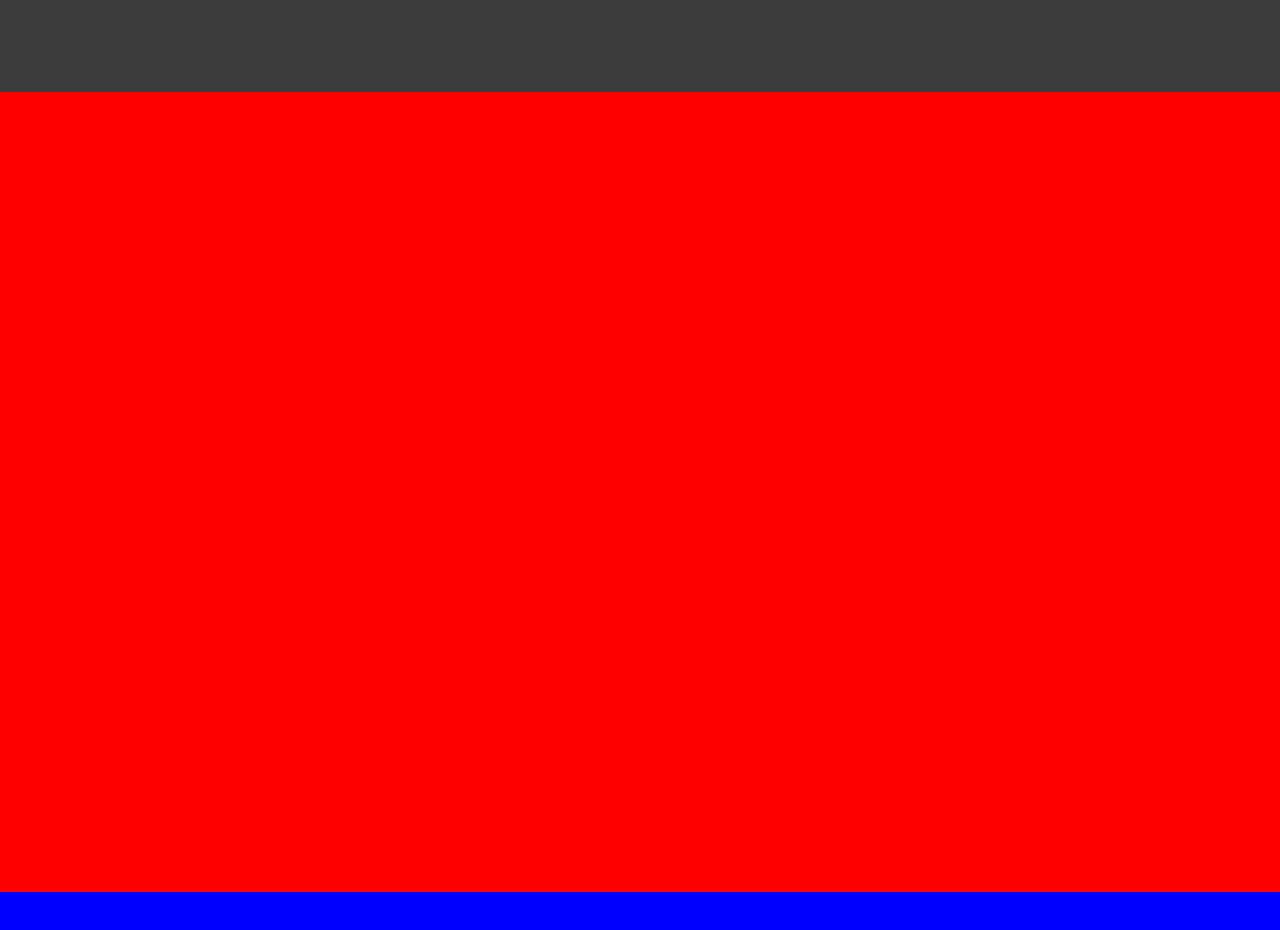
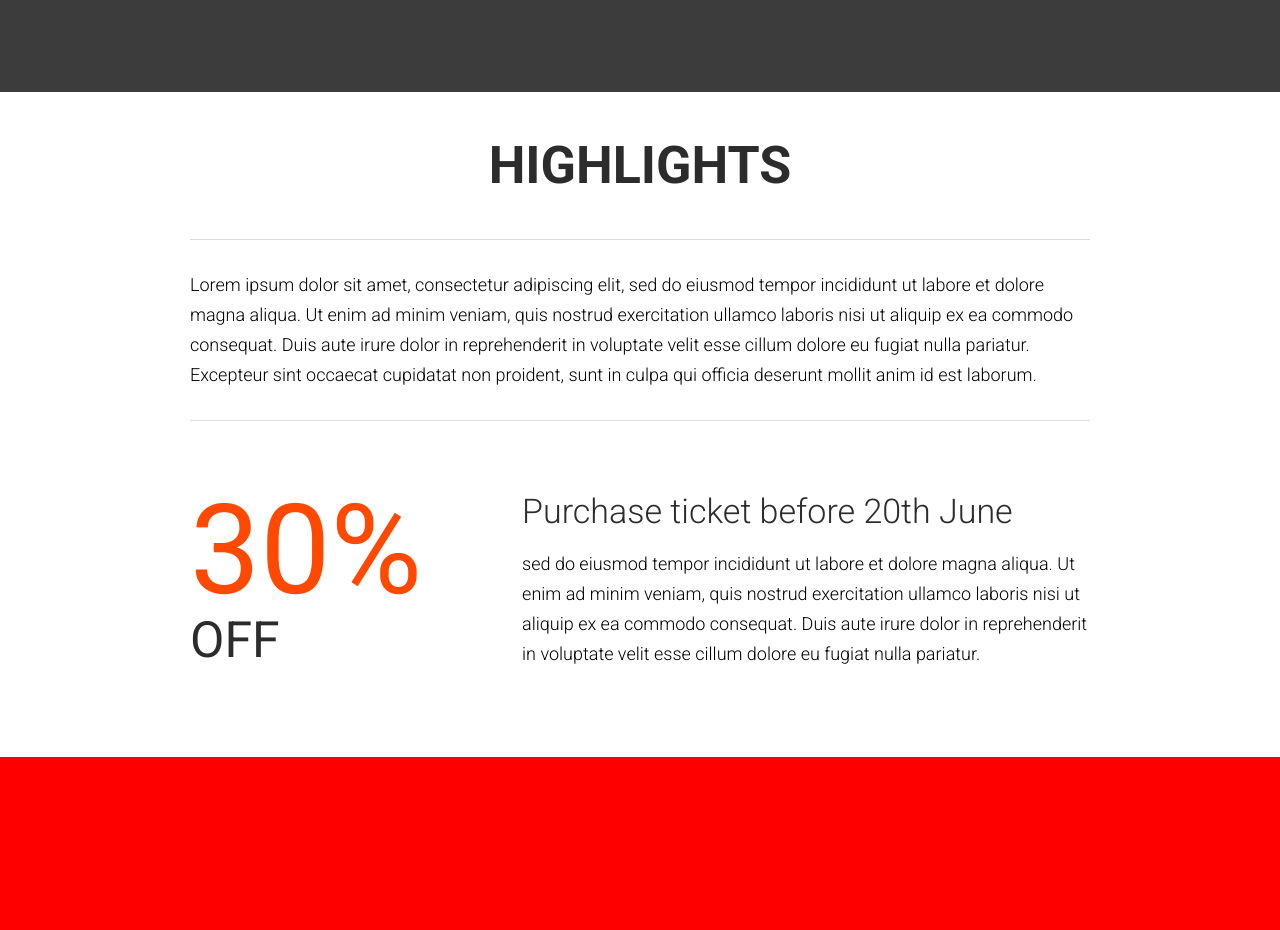
Before and after one commit to khmaladze-tiko/the_venue, a React (Create React App) app: page / in a window 1280 px wide. Shown: the part 1380-2310 px from the top of the page. Built offline with nearby package versions, Linux system fonts and the light colour scheme.

Commit message:
creating the highlights

```diff
--- a/src/App.js
+++ b/src/App.js
@@ -5,6 +5,7 @@
 import Footer from './components/header_footer/Footer';
 import Featured from './components/featured';
 import VenueNfo from './components/venueNfo';
+import Highlights from './components/highlights';
 
 const App = () => {
   return (
@@ -16,6 +17,9 @@
         <>
           <VenueNfo/>
         </>
+        <>
+          <Highlights/>
+        </>
       <div style={{backgroundColor: 'red', height: '800px'}}></div>
       <div style={{backgroundColor: 'blue', height: '800px'}}></div>
       <div style={{backgroundColor: 'green', height: '800px'}}></div>
--- /dev/null
+++ b/src/components/highlights/Description.js
@@ -0,0 +1,20 @@
+import React from "react";
+import { Fade } from "react-awesome-reveal";
+
+const Description = () => {
+    return(
+    <Fade>
+        <div className="center_wrapper">
+            <h2>Highlights</h2>
+            <div className="highlight_description">
+            Lorem ipsum dolor sit amet, consectetur adipiscing elit, sed do eiusmod tempor incididunt ut labore et dolore magna aliqua.
+            Ut enim ad minim veniam, quis nostrud exercitation ullamco laboris nisi ut aliquip ex ea commodo consequat. Duis aute irure
+            dolor in reprehenderit in voluptate velit esse cillum dolore eu fugiat nulla pariatur. Excepteur sint occaecat cupidatat
+            non proident, sunt in culpa qui officia deserunt mollit anim id est laborum.
+            </div>
+        </div>
+    </Fade>
+    )
+}
+
+export default Description;
--- /dev/null
+++ b/src/components/highlights/Discount.js
@@ -0,0 +1,53 @@
+import React, { useState, useEffect } from "react";
+import { Fade, Slide } from "react-awesome-reveal";
+
+const Discount = () => {
+
+    const end = 30;
+    const [start, setStart] = useState(0)
+    const porcentage = () => {
+        if( start < end ) {
+            setStart(prevCount => prevCount + 1)
+        }
+    }
+
+    useEffect(() =>{
+        if(start > 0 && start < 30) {
+            setTimeout(() => {
+                setStart(prevCount => prevCount + 1)
+            }, 30)
+        }
+    }, [start])
+
+    return(
+    <div className="center_wrapper">
+        <div className="discount_wrapper">
+
+            <Fade
+                onVisibilityChange={ (inView) => {
+                    if(inView) {
+                        porcentage()
+                    }
+                }}
+            >
+                <div className="discount_porcentage">
+                    <span>{start}%</span>
+                    <span>OFF</span>
+                </div>
+            </Fade>
+            <Slide right>
+                <div className="discount_description">
+                    <h3> Purchase ticket before 20th June </h3>
+                    <p>
+                        sed do eiusmod tempor incididunt ut labore et dolore magna aliqua.
+                        Ut enim ad minim veniam, quis nostrud exercitation ullamco laboris nisi ut aliquip ex ea commodo consequat. Duis aute irure
+                        dolor in reprehenderit in voluptate velit esse cillum dolore eu fugiat nulla pariatur.
+                    </p>
+                </div>
+            </Slide>
+        </div>
+    </div>
+    )
+}
+
+export default Discount;
--- /dev/null
+++ b/src/components/highlights/index.js
@@ -0,0 +1,15 @@
+import React from "react";
+import Description from "./Description";
+import Discount from "./Discount";
+
+const Highlights = () => {
+    return(
+        <div className="highlight_wrapper">
+            <Description/>
+            <Discount/>
+        </div>
+
+    )
+}
+
+export default Highlights;
```
